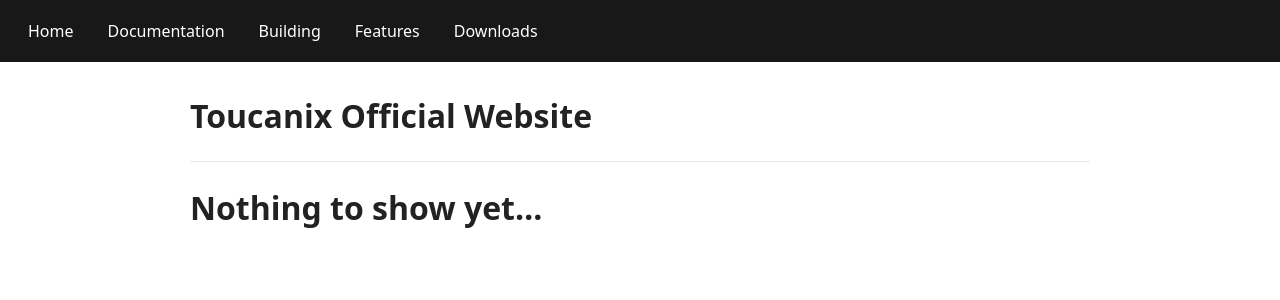
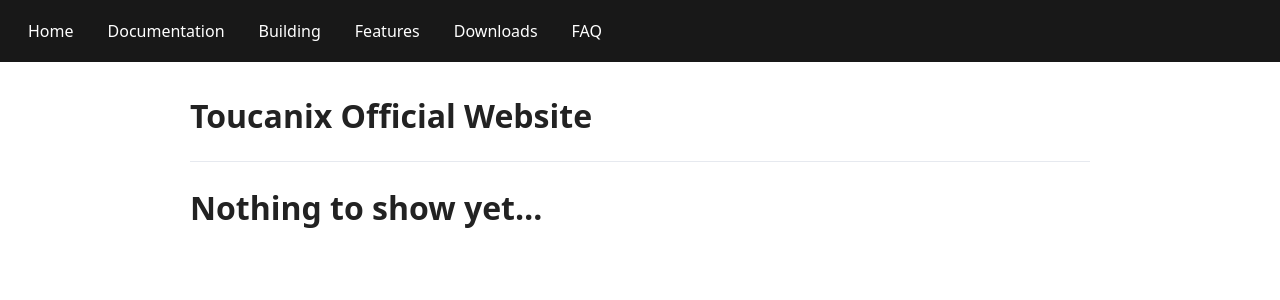
Before and after one commit to CorgiMasterEpic/toucanix-site, a Jekyll site: the page built from index.md, in a window 1280 px wide. Shown: the top 300 px of the page. Built offline with Jekyll 4.4.1, drawn with Linux system fonts in a browser that asks for light colours.

Commit message:
Add FAQ link to navigation
Added FAQ link to the navigation menu.

```diff
--- a/_layouts/default.html
+++ b/_layouts/default.html
@@ -25,6 +25,7 @@
       <a href="{{ '/building/' | relative_url }}">Building</a>
       <a href="{{ '/features/' | relative_url }}">Features</a>
       <a href="{{ '/downloads/' | relative_url }}">Downloads</a>
+      <a href="{{ '/faq/' | relative_url }}">FAQ</a>
     </nav>
   </header>
 
```
